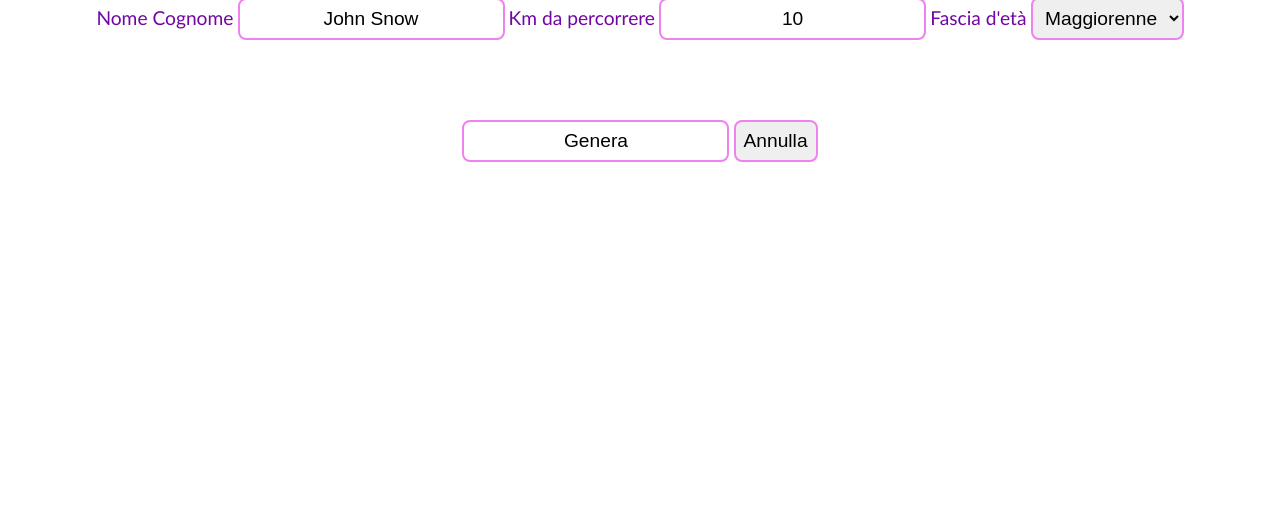
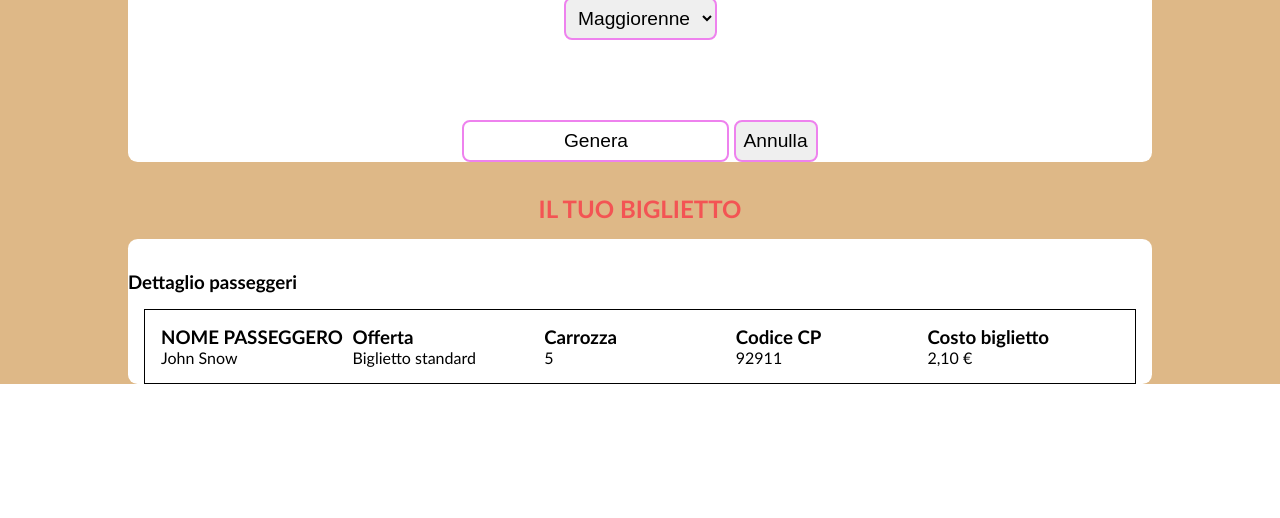
Before and after one commit to LucaAgatinoPrivitera/js-biglietto-treno-form, a plain HTML site: page index.html in a window 1280 px wide. Shown: the part 282-800 px from the top of the page. Drawn offline with Linux system fonts and the light colour scheme.

Commit message:
Sono riuscito aa far funzionare il "Nome passeggero"

```diff
--- a/index.html
+++ b/index.html
@@ -7,9 +7,10 @@
     <link rel="stylesheet" href="style.css">
 </head>
 <body>
-    <div  class="container">
-        <h1 id="titolo">CALCOLA IL PREZZO DEL TUO BIGLIETTO</h1>
+    <div class="container">
+        <h2 id="titolo">CALCOLA IL PREZZO DEL TUO BIGLIETTO</h2>
 
+        <div class="price_calc">
             <form>
                 <label for="fname">Nome Cognome</label>
                 <input type="text" id="fullname" name="name" value="John Snow">
@@ -28,8 +29,42 @@
                     <input id="genera" value="Genera">
                     <input id="annulla" type="submit" value="Annulla">
                   </div>
+            </form>
+        </div>
 
-        </form>
+        <h2>IL TUO BIGLIETTO</h2>
+        <div class="price_calc">
+            <h3>Dettaglio passeggeri</h3>
+            <div class="container_biglietto">
+                <div class="w_20">
+                    <h3>NOME PASSEGGERO</h3>
+                    <p id="ticket_name">John Snow</p>
+                </div>
+
+                <div class="w_20">
+                    <h3>Offerta</h3>
+                    <p id="ticket_tariffa">Biglietto standard</p>
+                </div>
+
+                <div class="w_20">
+                    <h3>Carrozza</h3>
+                    <p id="carrozza">5</p>
+                </div>
+
+                <div class="w_20">
+                    <h3>Codice CP</h3>
+                    <p id="cp">92911</p>
+                </div>
+
+                <div class="w_20">
+                    <h3>Costo biglietto</h3>
+                    <p id="ticket_price">2,10 &euro;</p>
+                </div>
+            </div>
+        </div>
+
+
+
 
     </div>
 
--- a/script.js
+++ b/script.js
@@ -63,4 +63,13 @@ myButton.addEventListener('click', function() {
     console.log((FirstSecondName.value), typeof FirstSecondName, "FirstSecondName");
     console.log(Age.value);
 
+    const ticketName = FirstSecondName;
+    const ticketOfferta = Age;
+    const ticketPrice = document.getElementById("age");
+
+    const TicketName = document.getElementById("ticket_name");
+    TicketName.innerHTML = FirstSecondName.value;
+
+
+
 });
--- a/style.css
+++ b/style.css
@@ -9,13 +9,44 @@ body{
 h1{
     padding-bottom: 5rem;
 }
+h2{
+    color: rgb(243, 84, 84);
+}
+h3{
+    text-align: left;
+}
+.w_20{
+    width: 20%;
+    padding: 0;
+    margin: 0;
+}
+p{
+    text-align: left;
+}
 
 .container {
     padding-top: 10rem;
-    width: 1200px;
+    width: 100%;
     margin: auto;
+    margin: 0 0;
     text-align: center;
     color: rgb(113, 6, 163);
+    background-color: burlywood;
+}
+.price_calc{
+    width: 80%;
+    background-color: white;
+    border-radius: 0.6rem;
+    margin: 1rem auto 2rem auto;
+    padding-top: 2rem;
+    color: black;
+}
+
+.container_biglietto{
+    margin: 1rem;
+    padding: 1rem;
+    border: 1px solid black;
+    display: flex;
 }
 
 .form_div{
```
Lines whose indentation alone changed are shown as unchanged.
